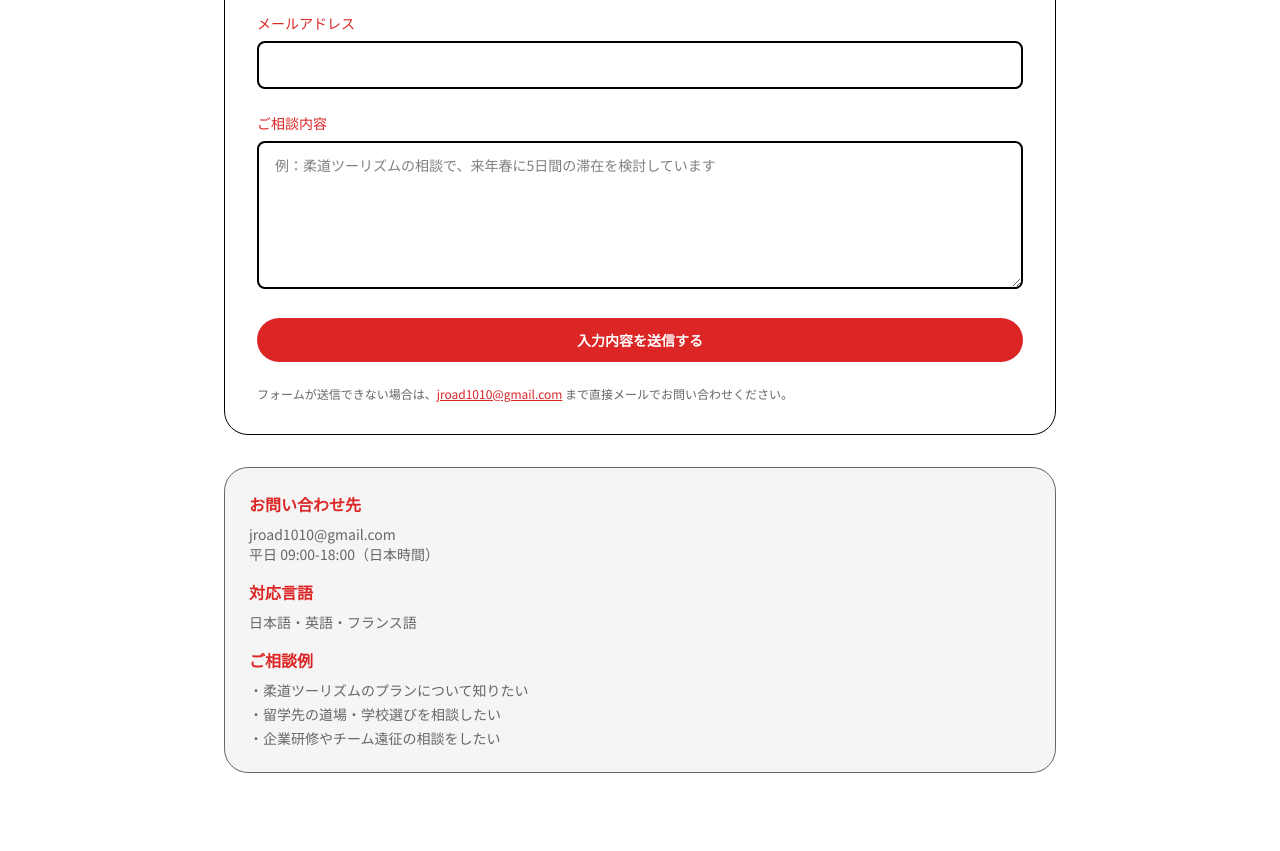
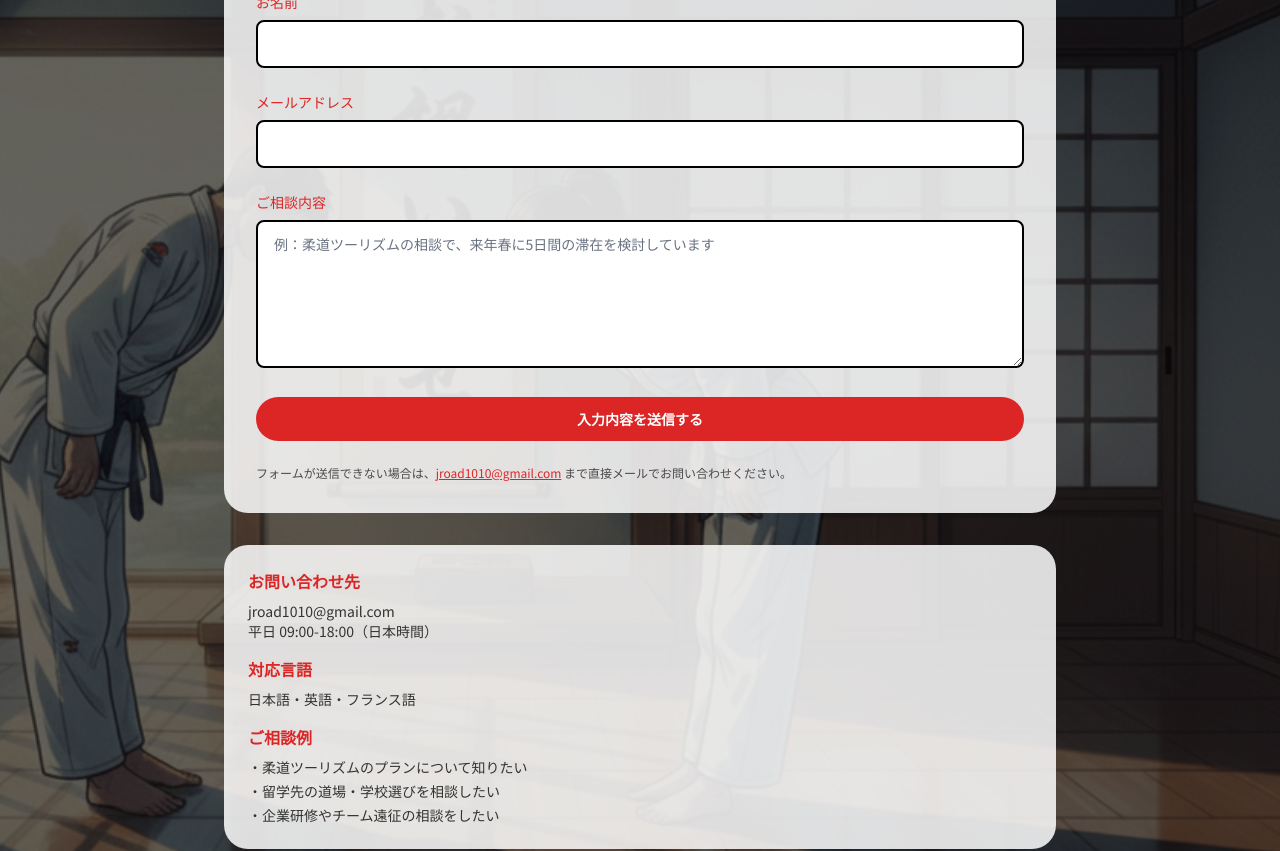
Before and after one commit to bveme23/bren_jroad, a Next.js app: page /contact in a window 1280 px wide. Shown: the part 500-1351 px from the top of the page. Built offline with nearby package versions, Linux system fonts and the light colour scheme.

Commit message:
add judo_inquiry image

```diff
--- a/src/app/contact/page.tsx
+++ b/src/app/contact/page.tsx
@@ -13,9 +13,22 @@ export default function ContactPage() {
         subtitle={t('contact.subtitle')}
       />
 
-      <section className="mx-auto max-w-4xl px-4 sm:px-6 lg:px-8">
+      <section className="relative w-full py-20">
+        {/* Background image with overlay */}
+        <div className="absolute inset-0">
+          <img
+            src="/judo_inquiry.png"
+            alt=""
+            className="w-full h-full object-cover"
+            aria-hidden="true"
+          />
+          <div className="absolute inset-0 bg-black/60"></div>
+        </div>
+
+        {/* Content */}
+        <div className="relative z-10 mx-auto max-w-4xl px-4 sm:px-6 lg:px-8">
           <div className="grid gap-8 lg:grid-cols-[2fr,1fr]">
-          <div className="rounded-3xl border border-subtle bg-card p-8 shadow-japanese">
+            <div className="rounded-3xl p-8 shadow-japanese" style={{ backgroundColor: 'rgba(255, 255, 255, 0.85)' }}>
               <form className="space-y-6" action={`mailto:${siteConfig.socials.email}`} method="post">
                 <div>
                   <label htmlFor="name" className="block text-sm font-medium text-primary">
@@ -26,7 +39,8 @@ export default function ContactPage() {
                     name="name"
                     type="text"
                     required
-                  className="mt-2 w-full rounded-lg border-2 border-black px-4 py-3 text-sm focus:border-primary focus:outline-none bg-background"
+                    className="mt-2 w-full rounded-lg border-2 border-black px-4 py-3 text-sm focus:border-primary focus:outline-none bg-white"
+                    style={{ color: '#333333' }}
                   />
                 </div>
                 <div>
@@ -38,7 +52,8 @@ export default function ContactPage() {
                     name="email"
                     type="email"
                     required
-                  className="mt-2 w-full rounded-lg border-2 border-black px-4 py-3 text-sm focus:border-primary focus:outline-none bg-background"
+                    className="mt-2 w-full rounded-lg border-2 border-black px-4 py-3 text-sm focus:border-primary focus:outline-none bg-white"
+                    style={{ color: '#333333' }}
                   />
                 </div>
                 <div>
@@ -50,7 +65,8 @@ export default function ContactPage() {
                     name="request"
                     rows={6}
                     placeholder={t('contact.form.placeholder')}
-                  className="mt-2 w-full rounded-lg border-2 border-black px-4 py-3 text-sm focus:border-primary focus:outline-none bg-background"
+                    className="mt-2 w-full rounded-lg border-2 border-black px-4 py-3 text-sm focus:border-primary focus:outline-none bg-white placeholder:text-gray-500"
+                    style={{ color: '#333333' }}
                     required
                   />
                 </div>
@@ -60,15 +76,15 @@ export default function ContactPage() {
                 >
                   {t('contact.form.submit_button')}
                 </button>
-              <p className="text-xs text-muted-foreground">
+                <p className="text-xs" style={{ color: '#4a4a4a' }}>
                   {t('contact.form.error')}<a href={`mailto:${siteConfig.socials.email}`} className="text-primary underline">{siteConfig.socials.email}</a>{t('contact.form.error_email')}
                 </p>
               </form>
             </div>
-          <div className="flex flex-col gap-4 rounded-3xl border border-subtle bg-muted p-6 text-sm text-muted-foreground">
+            <div className="flex flex-col gap-4 rounded-3xl p-6 text-sm" style={{ backgroundColor: 'rgba(255, 255, 255, 0.85)' }}>
               <div>
                 <h2 className="text-base font-semibold text-primary">{t('contact.info.title')}</h2>
-              <p className="mt-2">
+                <p className="mt-2" style={{ color: '#333333' }}>
                   {siteConfig.socials.email}
                   <br />
                   {t('contact.info.hours')}
@@ -76,11 +92,11 @@ export default function ContactPage() {
               </div>
               <div>
                 <h2 className="text-base font-semibold text-primary">{t('contact.info.languages_title')}</h2>
-              <p className="mt-2">{t('contact.info.languages')}</p>
+                <p className="mt-2" style={{ color: '#333333' }}>{t('contact.info.languages')}</p>
               </div>
               <div>
                 <h2 className="text-base font-semibold text-primary">{t('contact.info.inquiries_title')}</h2>
-              <ul className="mt-2 space-y-1">
+                <ul className="mt-2 space-y-1" style={{ color: '#333333' }}>
                   <li>{t('contact.info.inquiries.item1')}</li>
                   <li>{t('contact.info.inquiries.item2')}</li>
                   <li>{t('contact.info.inquiries.item3')}</li>
@@ -88,6 +104,7 @@ export default function ContactPage() {
               </div>
             </div>
           </div>
+        </div>
       </section>
     </div>
   );
```
Also changed, not shown: public/judo_inquiry.png (added). Lines whose indentation alone changed are shown as unchanged.
